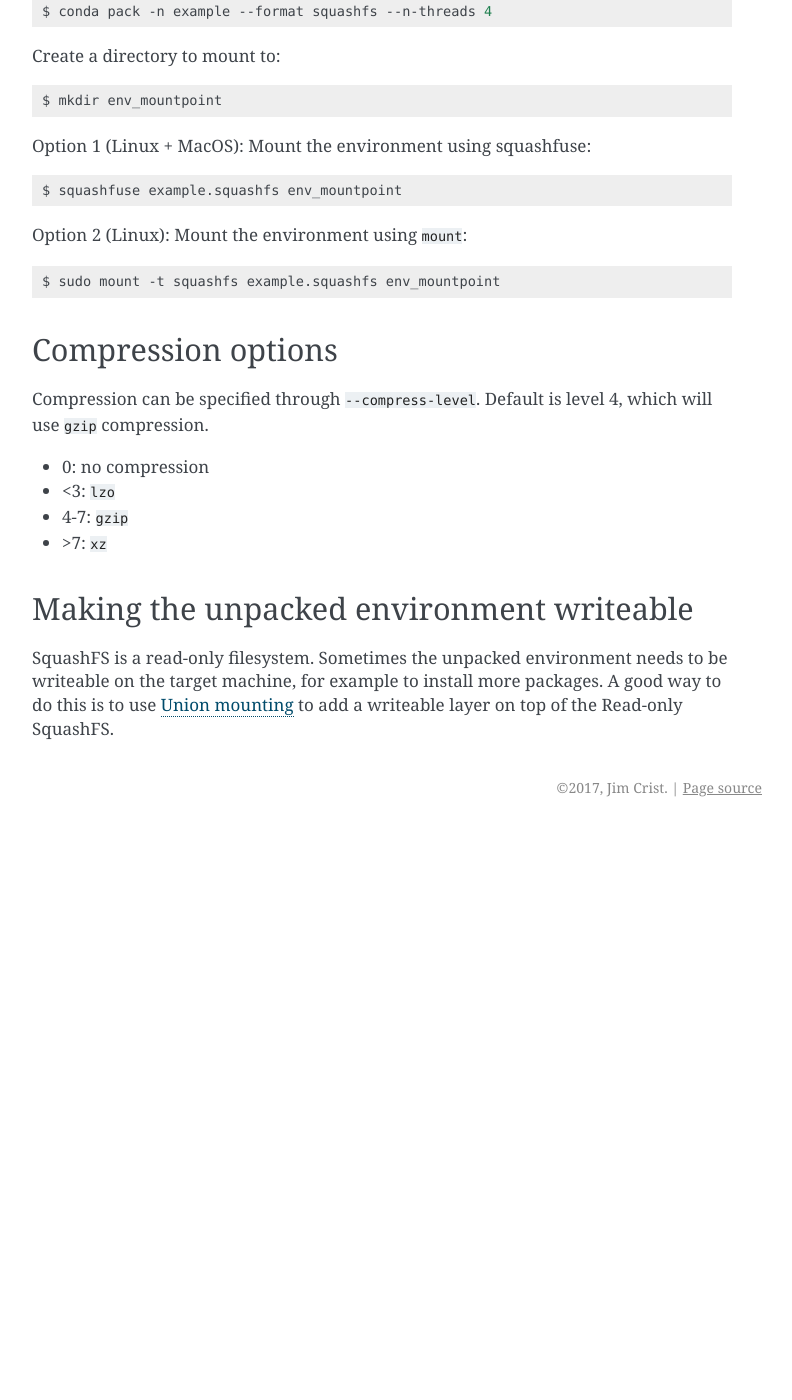
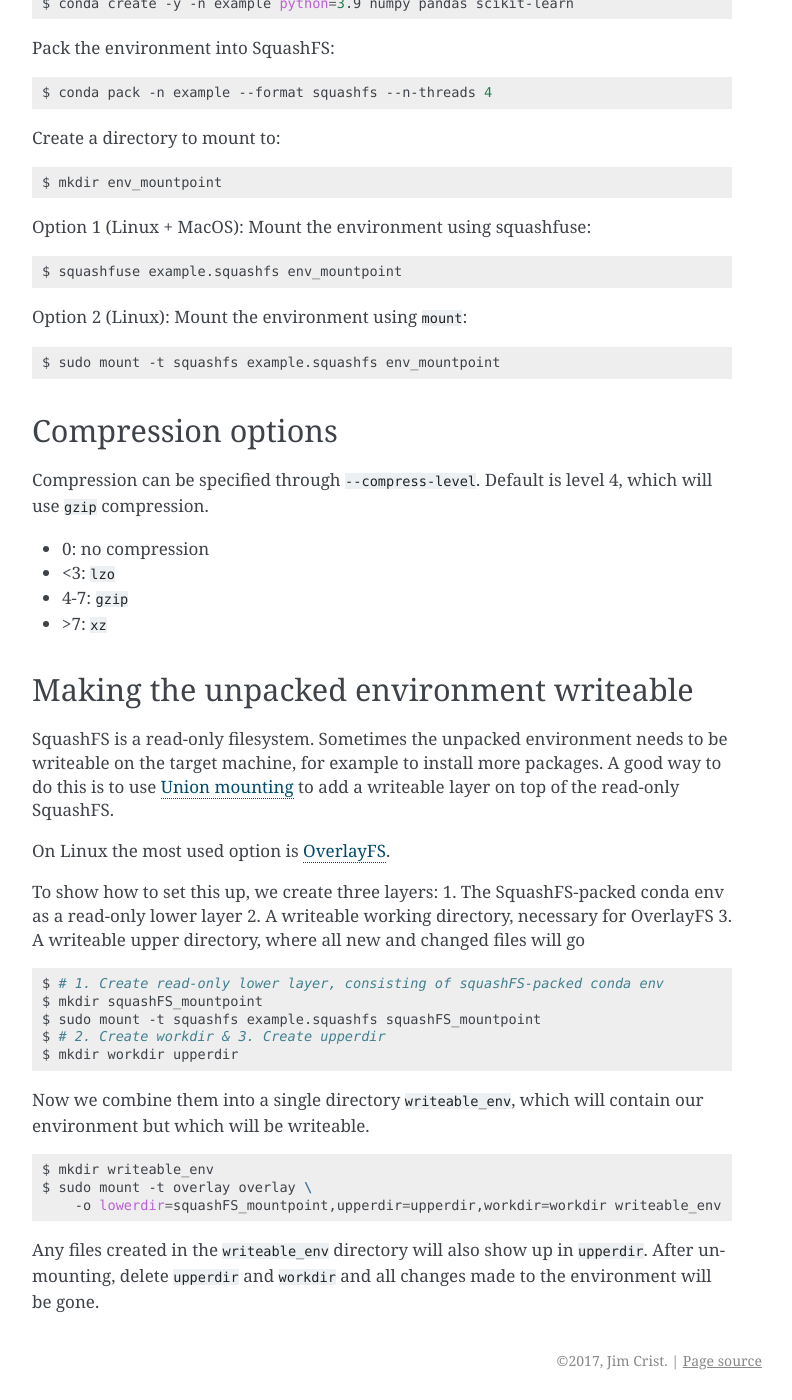
Before and after one commit to conda/conda-pack, a Sphinx documentation site: the page built from docs/source/squashfs.rst, in a window 1280 px wide and 1400 px high, scrolled down 1017 px. Shown: the whole window, without its empty margins (358-1150 px from the left). Built offline with Sphinx 7.4.7, drawn with Linux system fonts in a browser that asks for light colours; before the commit the page ends 1844 px from its top, so only the background shows below that; some of the changed text lies outside the part shown.

Commit message:
Add guide to setup OverlayFS

```diff
--- a/docs/source/squashfs.rst
+++ b/docs/source/squashfs.rst
@@ -10,9 +10,11 @@
 Packing
 -------
 Packing environments into SquashFS works on MacOS and Linux.
-You will need `squashfs-tools <https://github.com/plougher/squashfs-tools>`_, more specifically
+You will need to install `squashfs-tools <https://github.com/plougher/squashfs-tools>`_, more specifically
 the ``mksquashfs`` command.
-``squashfs-tools`` can be installed via ``conda install -c conda-forge squashfs-tools``.
+On Ubuntu run ``apt-get install squashfs-tools``,
+on MacOS ``brew install squashfs`` or alternatively (Linux+MacOS) install from conda-forge through
+``conda install -c conda-forge squashfs-tools``.
 
 Mounting
 --------
@@ -24,13 +26,13 @@
   ``mount -t squashfs <filename> <mountpoint>``. This will require root or ``CAP_SYS_ADMIN``.
 - Mounting as `Filesystem in Userspace (FUSE) <https://en.wikipedia.org/wiki/Filesystem_in_Userspace>`_:
   This can be done by installing `squashfuse <https://github.com/vasi/squashfuse>`_, for example through
-  ``conda install -c conda-forge squashfuse``.
-  It doesn't require root permissions.
+  ``apt-get install squashfuse`` (Ubuntu), ``conda install -c conda-forge squashfuse`` or from source.
+  Contrary to the Kernel-version of SquashFS, ``squashfuse`` doesn't require root permissions to run.
 
 On Mac only the FUSE option is available:
 
 - First install `macFUSE <https://macfuse.io/>`_, eg via ``brew install --cask macfuse``.
-- Then install `squashfuse <https://github.com/vasi/squashfuse>`_.
+- Then install ``squashfuse``, ideally from `source <https://github.com/vasi/squashfuse>`_.
 
 Python Example
 --------------
@@ -84,4 +86,31 @@
 Sometimes the unpacked environment needs to be writeable on the target machine, for example to install
 more packages.
 A good way to do this is to use `Union mounting <https://en.wikipedia.org/wiki/Union_mount>`_ to
-add a writeable layer on top of the Read-only SquashFS.
+add a writeable layer on top of the read-only SquashFS.
+
+On Linux the most used option is `OverlayFS <https://www.kernel.org/doc/html/latest/filesystems/overlayfs.html>`_.
+
+To show how to set this up, we create three layers:
+1. The SquashFS-packed conda env as a read-only lower layer
+2. A writeable working directory, necessary for OverlayFS
+3. A writeable upper directory, where all new and changed files will go
+
+.. code-block:: bash
+
+    $ # 1. Create read-only lower layer, consisting of squashFS-packed conda env
+    $ mkdir squashFS_mountpoint
+    $ sudo mount -t squashfs example.squashfs squashFS_mountpoint
+    $ # 2. Create workdir & 3. Create upperdir
+    $ mkdir workdir upperdir
+
+Now we combine them into a single directory ``writeable_env``, which will contain our environment but
+which will be writeable.
+
+.. code-block:: bash
+
+    $ mkdir writeable_env
+    $ sudo mount -t overlay overlay \
+        -o lowerdir=squashFS_mountpoint,upperdir=upperdir,workdir=workdir writeable_env
+
+Any files created in the ``writeable_env`` directory will also show up in ``upperdir``.
+After unmounting, delete ``upperdir`` and ``workdir`` and all changes made to the environment will be gone.
```
